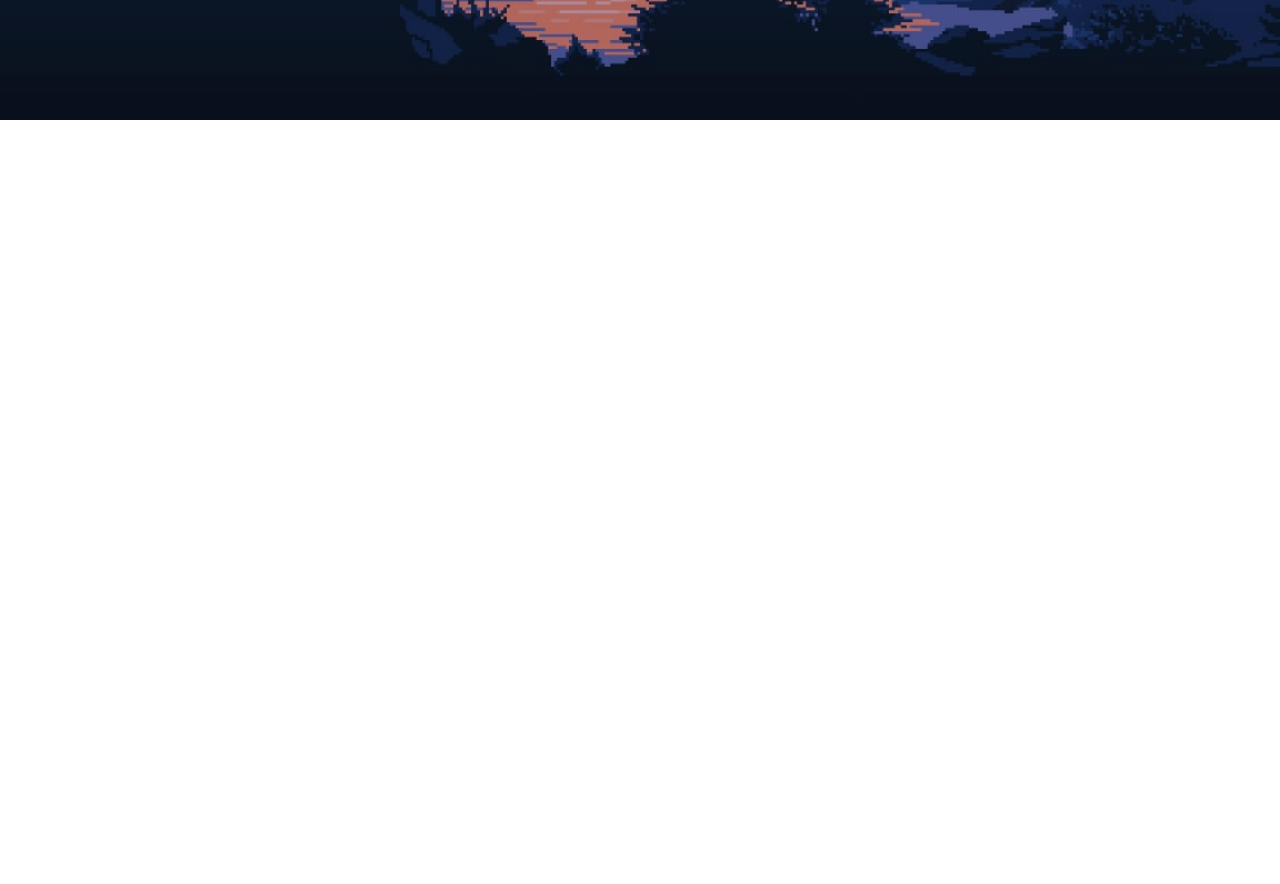
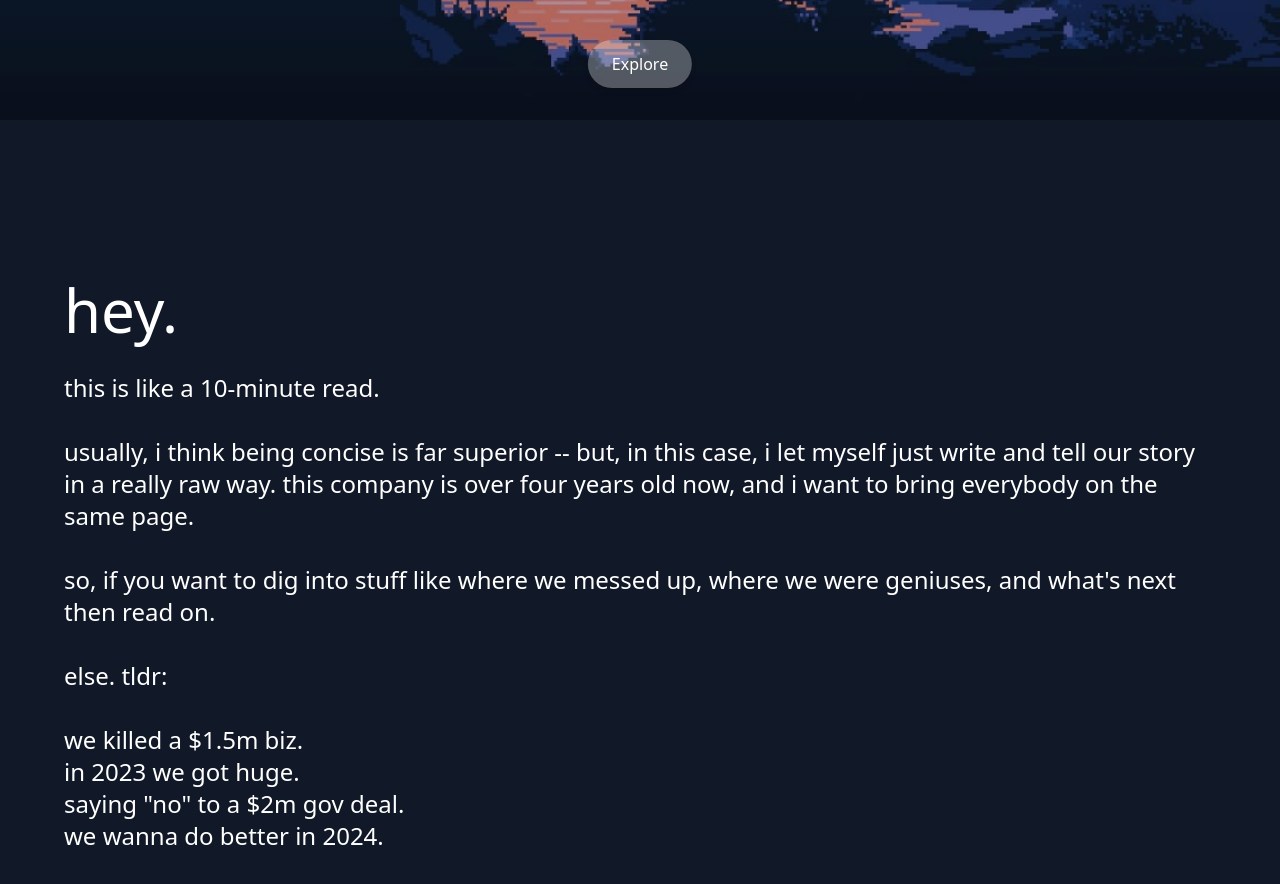
Before and after one commit to Quantsanskar/InventEra, a Next.js app: page / in a window 1280 px wide. Shown: the part 680-1564 px from the top of the page. Before the commit the page ends 800 px from the top, so only its background shows below. Built offline with nearby package versions, Linux system fonts and the light colour scheme.

Commit message:
Update Home.js

```diff
--- a/components/Home.js
+++ b/components/Home.js
@@ -1,11 +1,18 @@
-import React from 'react';
+import React, { useRef } from 'react';
 import Head from 'next/head';
 import Header from './Header';
-const HomePage=()=> {
+
+const HomePage = () => {
+  const bottomRef = useRef(null);
+
+  const handleExploreClick = () => {
+    bottomRef.current.scrollIntoView({ behavior: 'smooth' });
+  };
+
   return (
-    <div className="relative h-screen w-full overflow-hidden">
+    <div className="relative h-screen w-full ">
       <Head>
-        <title>Dream. Create.</title>
+        <title>Builders' Space</title>
         <meta name="description" content="Inspiring landing page" />
       </Head>
 
@@ -38,7 +45,50 @@ const HomePage=()=> {
           </h2>
         </div>
       </div>
+
+      {/* Explore Button */}
+      <div className="absolute bottom-8 left-1/2 transform -translate-x-1/2 z-30">
+        <button
+          className="bg-white bg-opacity-30 hover:bg-opacity-50 text-white font-medium py-3 px-6 rounded-full shadow-md focus:outline-none focus:ring-2 focus:ring-white focus:ring-opacity-50 transition-all duration-300"
+          onClick={handleExploreClick}
+        >
+          Explore
+        </button>
+      </div>
+
+      {/* Scrolled Content */}
+      <div
+        ref={bottomRef}
+        className="pt-40 pb-80 px-8 md:px-16 bg-gray-900 text-white"
+      >
+        <h1 className="text-4xl md:text-6xl font-medium text-left mb-8">
+          hey.
+        </h1>
+        <p className="text-1xl md:text-2xl font-medium text-left mb-8">
+          this is like a 10-minute read.
+        </p>
+        <p className="text-1xl md:text-2xl font-medium text-left mb-8">
+          usually, i think being concise is far superior -- but, in this case, i let
+          myself just write and tell our story in a really raw way. this company
+          is over four years old now, and i want to bring everybody on the same
+          page.
+        </p>
+        <p className="text-1xl md:text-2xl font-medium text-left mb-8">
+          so, if you want to dig into stuff like where we messed up, where we
+          were geniuses, and what's next then read on.
+        </p>
+        <p className="text-1xl md:text-2xl font-medium text-left mb-8">
+          else. tldr:
+        </p>
+        <ul className="text-1xl md:text-2xl font-medium text-left">
+          <li>we killed a $1.5m biz.</li>
+          <li>in 2023 we got huge.</li>
+          <li>saying "no" to a $2m gov deal.</li>
+          <li>we wanna do better in 2024.</li>
+        </ul>
+      </div>
     </div>
   );
-}
+};
+
 export default HomePage;
```
